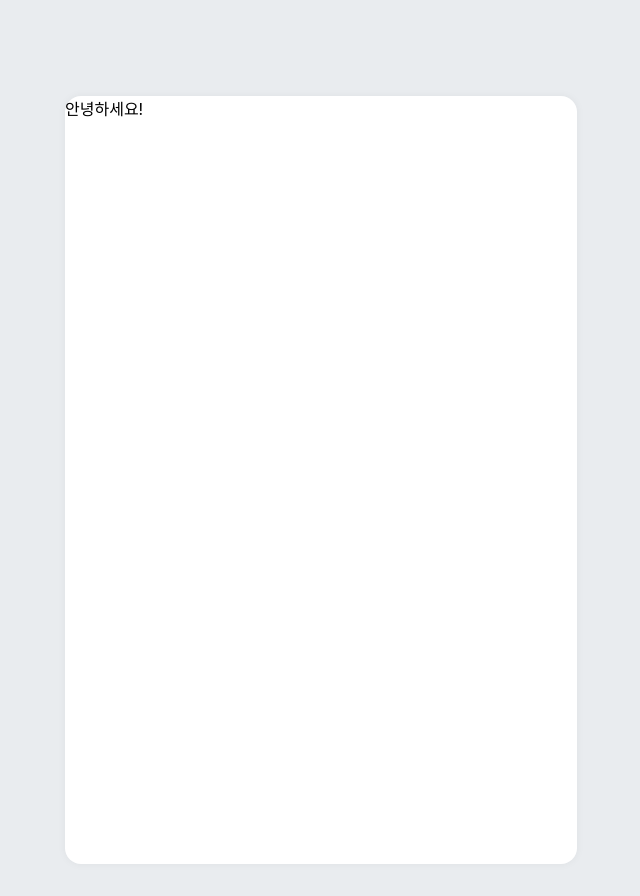
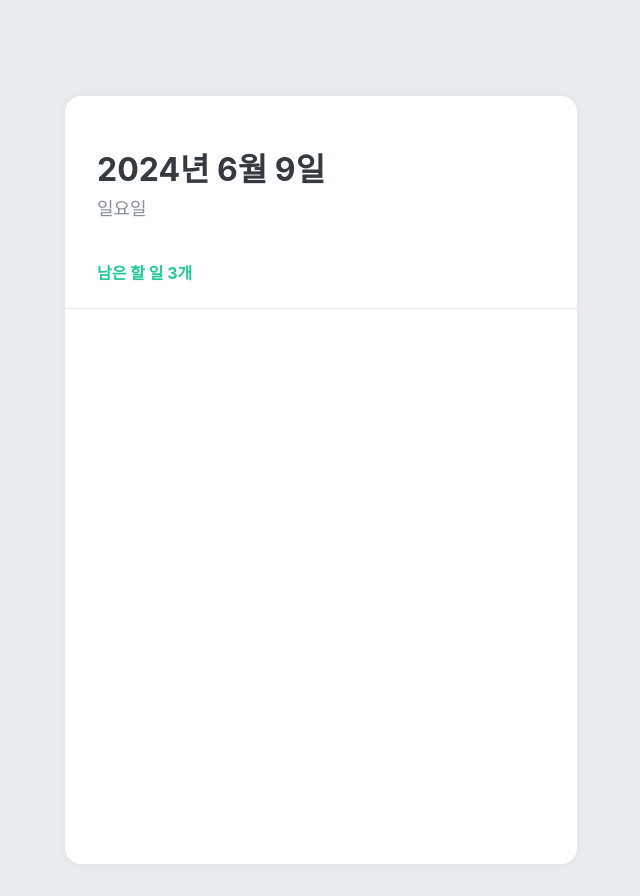
Before and after one commit to spaceyoung/react-study, a React (Create React App) app in the folder todolist/: page / in a window 1280 px wide. Shown: the whole page, without its empty margins (319-959 px from the left). Built offline with nearby package versions, Linux system fonts and the light colour scheme.

Commit message:
✨ Feat: add header component
- header 컴포넌트 추가(현재 날짜, 요일, 남은 할 일의 개수 정보 출력)

```diff
--- a/todolist/src/App.js
+++ b/todolist/src/App.js
@@ -3,6 +3,7 @@
 import { createGlobalStyle } from 'styled-components';
 
 import TodoTemplate from './components/TodoTemplate';
+import TodoHead from './components/TodoHead';
 
 const GlobalStyle = createGlobalStyle`
   body {
@@ -14,7 +15,9 @@
   return (
     <>
       <GlobalStyle />
-      <TodoTemplate>안녕하세요!</TodoTemplate>
+      <TodoTemplate>
+        <TodoHead />
+      </TodoTemplate>
     </>
   );
 }
--- /dev/null
+++ b/todolist/src/components/TodoHead.jsx
@@ -0,0 +1,35 @@
+import React from 'react';
+import styled from 'styled-components';
+
+const TodoHeadBlock = styled.div`
+  padding: 48px 32px 24px;
+  border-bottom: 1px solid #e9ecef;
+  h1 {
+    margin: 0;
+    font-size: 32px;
+    color: #343a40;
+  }
+  .day {
+    margin-top: 4px;
+    font-size: 18px;
+    color: #868e96;
+  }
+  .tasks-left {
+    margin-top: 40px;
+    font-size: 16px;
+    font-weight: bold;
+    color: #20c997;
+  }
+`;
+
+function TodoHead() {
+  return (
+    <TodoHeadBlock>
+      <h1>2024년 6월 9일</h1>
+      <div className="day">일요일</div>
+      <div className="tasks-left">남은 할 일 3개</div>
+    </TodoHeadBlock>
+  );
+}
+
+export default TodoHead;
```
